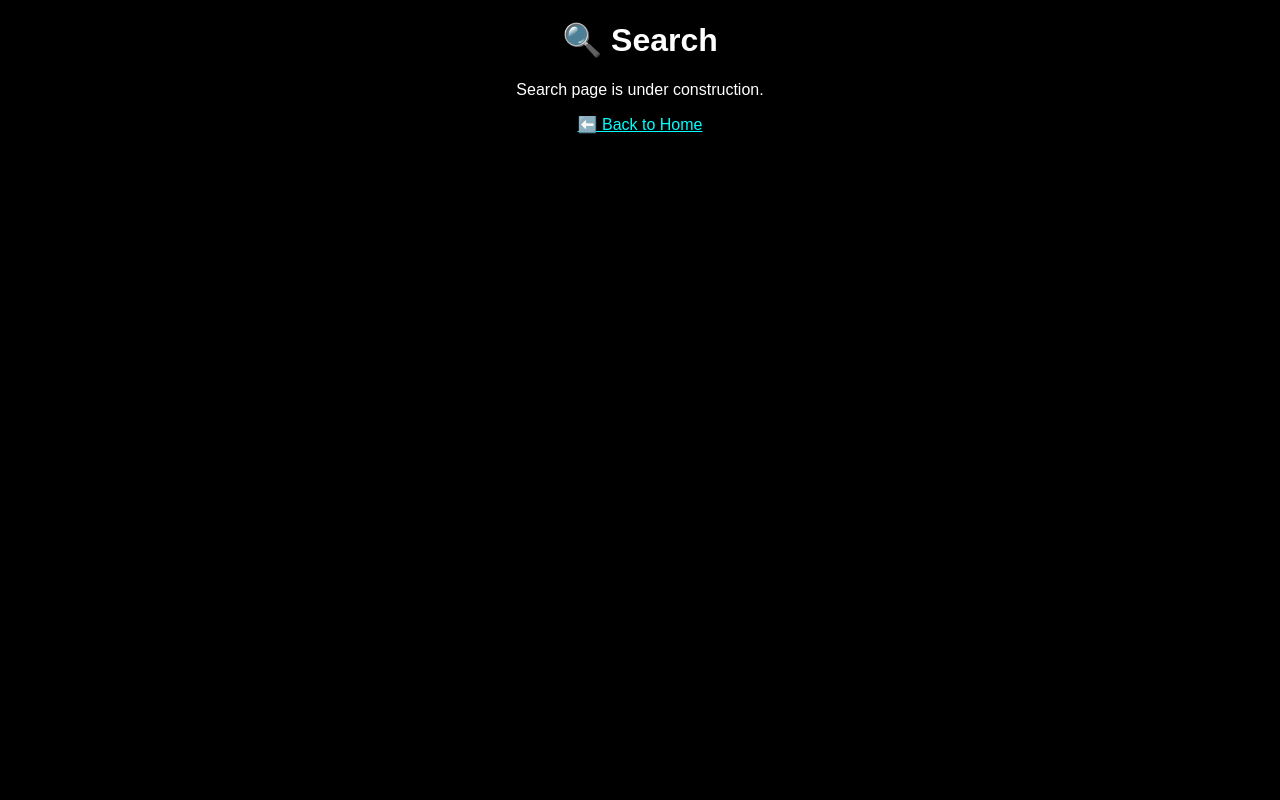
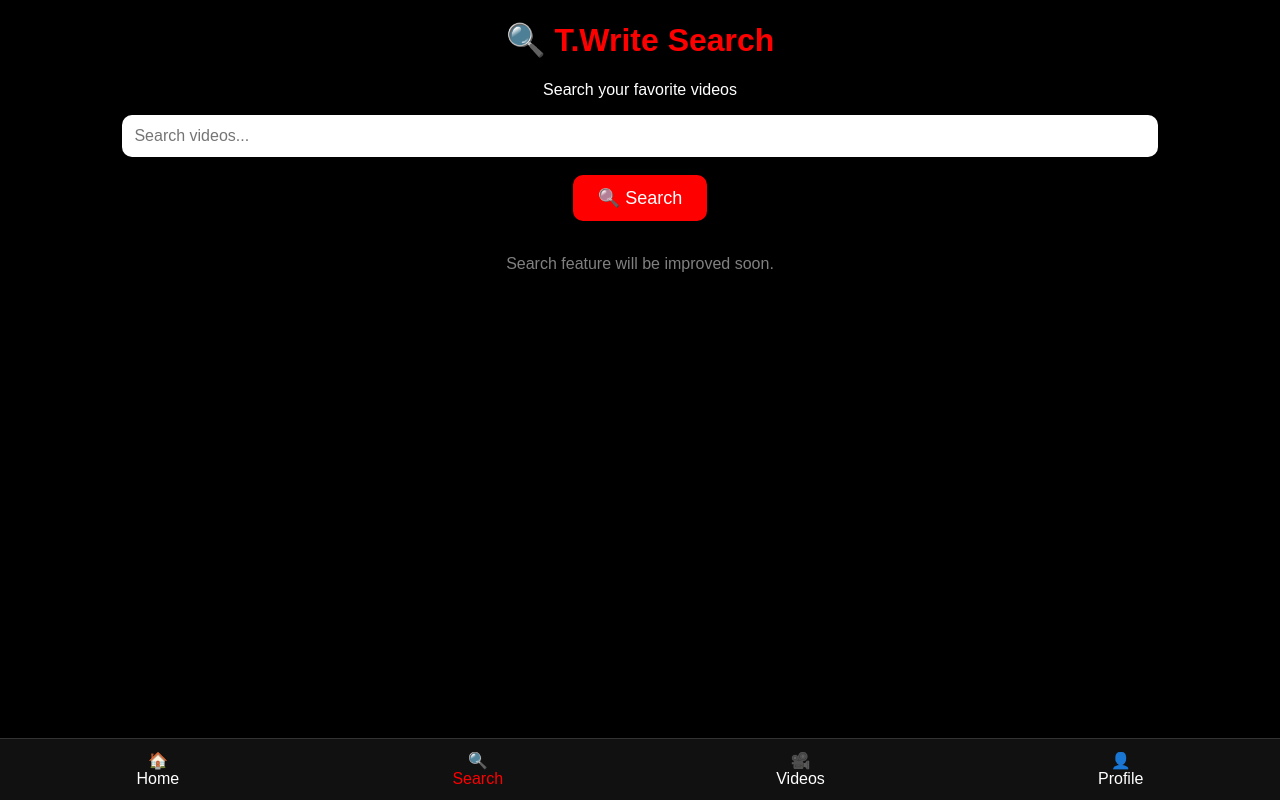
Before and after one commit to taufeeqahmed942003-art/twrite-video-app, a plain HTML site: page search.html in a window 1280 px wide. Drawn offline with Linux system fonts and the light colour scheme.

Commit message:
Update search.html

```diff
--- a/search.html
+++ b/search.html
@@ -1,11 +1,45 @@
 <!DOCTYPE html>
 <html>
 <head>
-<title>Search - T.Write</title>
+<meta charset="UTF-8">
+<meta name="viewport" content="width=device-width, initial-scale=1.0">
+<title>T.Write - Search</title>
 </head>
-<body style="background:black;color:white;text-align:center;font-family:Arial;">
-<h1>🔍 Search</h1>
-<p>Search page is under construction.</p>
-<a href="index.html" style="color:cyan;">⬅️ Back to Home</a>
+
+<body style="background:black;color:white;font-family:Arial;text-align:center;padding-bottom:80px;">
+
+<h1 style="color:red;">🔍 T.Write Search</h1>
+
+<p>Search your favorite videos</p>
+
+<input
+type="text"
+placeholder="Search videos..."
+style="width:80%;padding:12px;border-radius:10px;border:none;font-size:16px;">
+
+<br><br>
+
+<button style="background:red;color:white;padding:12px 25px;border:none;border-radius:10px;font-size:18px;">
+🔍 Search
+</button>
+
+<br><br>
+
+<p style="color:gray;">
+Search feature will be improved soon.
+</p>
+
+<div style="position:fixed;bottom:0;left:0;width:100%;background:#111;padding:12px 0;display:flex;justify-content:space-around;border-top:1px solid #333;">
+
+<a href="index.html" style="color:white;text-decoration:none;">🏠<br>Home</a>
+
+<a href="search.html" style="color:red;text-decoration:none;">🔍<br>Search</a>
+
+<a href="videos.html" style="color:white;text-decoration:none;">🎥<br>Videos</a>
+
+<a href="profile.html" style="color:white;text-decoration:none;">👤<br>Profile</a>
+
+</div>
+
 </body>
 </html>
```
